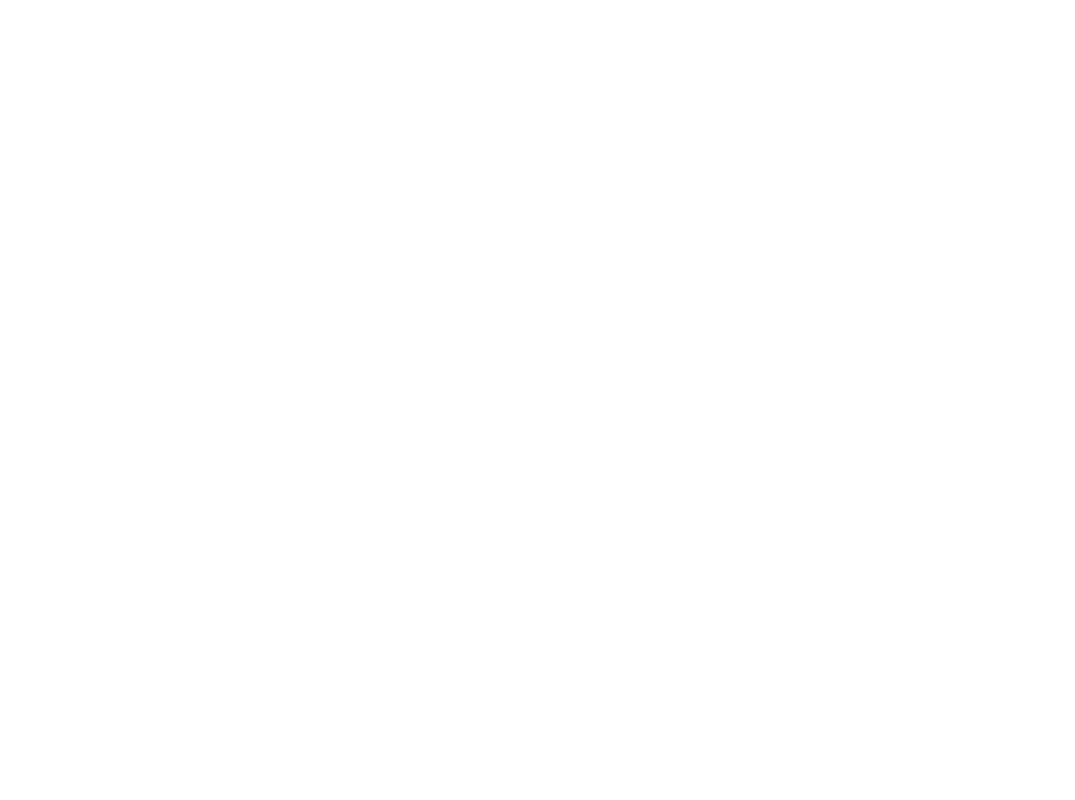
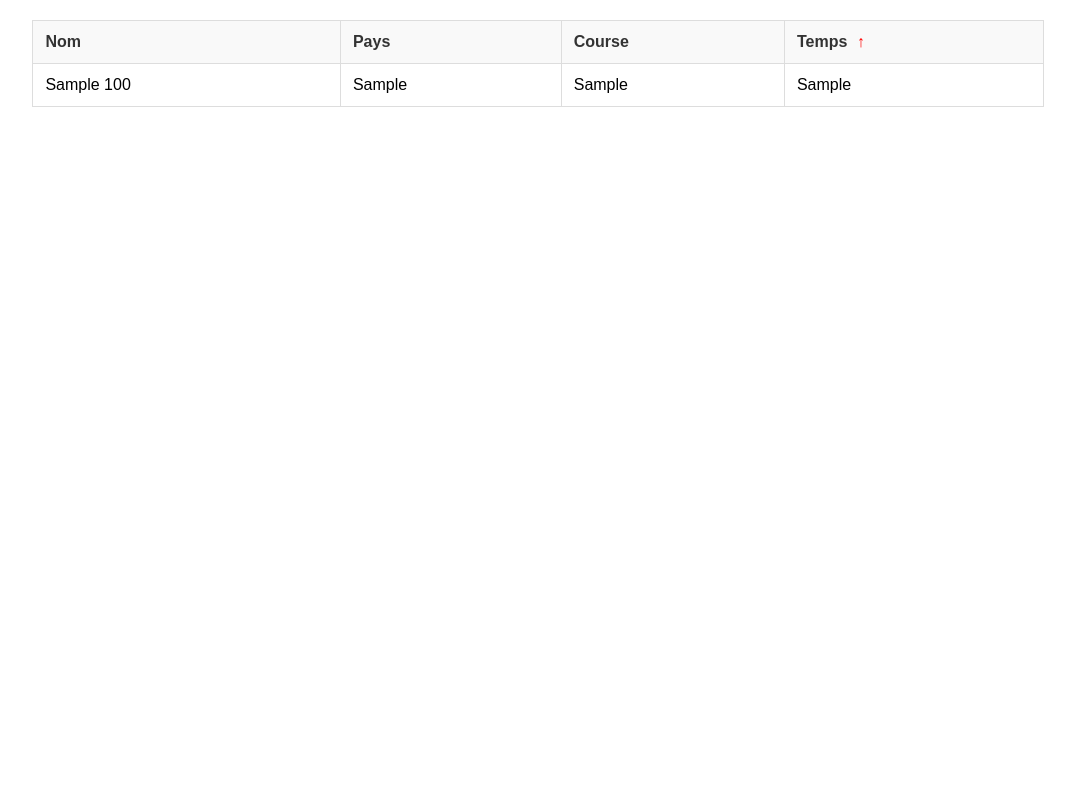
Before and after one commit to carl7k08/ExosPHP, a PHP site: page /ExoSQL2.php in a window 1280 px wide. Before the commit the part shown is empty. Shown: the whole page, without its empty margins (102-1177 px from the left). Run offline with PHP 8.4, Linux system fonts and the light colour scheme; tables that the repository leaves empty or names only in its code hold one stand-in row (values such as "Sample post").

Commit message:
ajout du 6 et modifs. ajout aussi du css

```diff
--- a/6/ExoSQL2.php
+++ b/6/ExoSQL2.php
@@ -3,17 +3,78 @@
 try {
     $dbh = new PDO('mysql:host=localhost;dbname=jo;charset=utf8', 'root', '');
 } catch (PDOException $e) {
-    die($e->getMessage());
+    die("Erreur : " . $e->getMessage());
 }
 
-$colonnes_autorisees = ['nom', 'pays', 'course', 'temps'];
+$whitelist = ['nom', 'pays', 'course', 'temps'];
+$col = 'temps';
 
-$tri_colonne = 'temps';
-if (isset($_GET['col']) && in_array($_GET['col'], $colonnes_autorisees)) {
-    $tri_colonne = $_GET['col'];
+if (isset($_GET['col']) && in_array($_GET['col'], $whitelist)) {
+    $col = $_GET['col'];
 }
 
-$tri_direction = 'ASC';
-if (isset($_GET['dir']) && strtoupper($_GET['dir']) === 'DESC') {
-    $tri_direction = 'DESC';
+$ordre = 'ASC';
+
+if (isset($_GET['dir']) && $_GET['dir'] === 'DESC') {
+    $ordre = 'DESC';
 }
+
+$sql = "SELECT * FROM jo.`100` ORDER BY `$col` $ordre";
+$sth = $dbh->prepare($sql);
+$sth->execute();
+$data = $sth->fetchAll(PDO::FETCH_ASSOC);
+$ordre_inverse = ($ordre === 'ASC') ? 'DESC' : 'ASC';
+$fleche = ($ordre === 'ASC') ? '↑' : '↓';
+
+?>
+
+<!DOCTYPE html>
+<html lang="fr">
+<head>
+    <meta charset="UTF-8">
+    <title>Classement JO</title>
+    <link rel="stylesheet" href="style.css">
+</head>
+<body>
+
+    <table>
+        <thead>
+            <tr>
+
+                <th>
+                    <a href="?col=nom&dir=<?php echo $ordre_inverse; ?>">Nom</a>
+                    <?php if ($col === 'nom') echo "<span class='rouge'>$fleche</span>"; ?>
+                </th>
+
+                <th>
+                    <a href="?col=pays&dir=<?php echo $ordre_inverse; ?>">Pays</a>
+                    <?php if ($col === 'pays') echo "<span class='rouge'>$fleche</span>"; ?>
+                </th>
+
+                <th>
+                    <a href="?col=course&dir=<?php echo $ordre_inverse; ?>">Course</a>
+                    <?php if ($col === 'course') echo "<span class='rouge'>$fleche</span>"; ?>
+                </th>
+
+                <th>
+                    <a href="?col=temps&dir=<?php echo $ordre_inverse; ?>">Temps</a>
+                    <?php if ($col === 'temps') echo "<span class='rouge'>$fleche</span>"; ?>
+                </th>
+
+            </tr>
+        </thead>
+
+        <tbody>
+            <?php foreach ($data as $ligne) { ?>
+                <tr>
+                    <td><?php echo $ligne["nom"]; ?></td>
+                    <td><?php echo $ligne["pays"]; ?></td>
+                    <td><?php echo $ligne["course"]; ?></td>
+                    <td><?php echo $ligne["temps"]; ?></td>
+                </tr>
+            <?php } ?>
+        </tbody>
+    </table>
+
+</body>
+</html>
--- /dev/null
+++ b/6/style.css
@@ -0,0 +1,32 @@
+body {
+    font-family: sans-serif;
+}
+
+table {
+    border-collapse: collapse;
+    width: 80%;
+    margin: 20px auto;
+}
+
+th, td {
+    border: 1px solid #ddd;
+    padding: 12px;
+    text-align: left;
+}
+
+th {
+    background-color: #f9f9f9;
+}
+
+a {
+    text-decoration: none;
+    color: #333;
+    font-weight: bold;
+}
+
+/* Le style du bonus (rouge et gras) */
+.rouge {
+    color: red;
+    font-weight: bold;
+    margin-left: 5px;
+}
```
